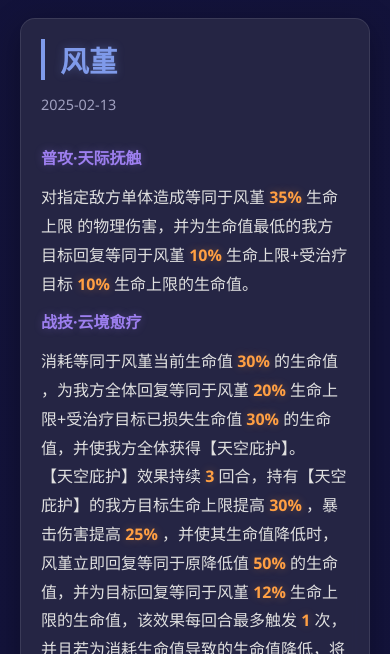
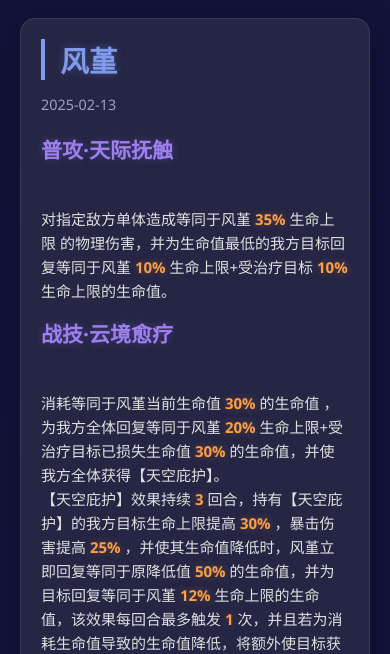
Before and after one commit to HyacineFengJin/HyacineFengJin.github.io, a plain HTML site: page index.html in a window 390 px wide. Shown: the part 152-806 px from the top of the page. Drawn offline with Linux system fonts and the light colour scheme.

Commit message:
Add files via upload

```diff
--- a/index.html
+++ b/index.html
@@ -7,6 +7,8 @@
     <link rel="manifest" href="/site.webmanifest">
     <meta charset="UTF-8">
     <title>虚构史学！！！ | Hyacine</title>
+    <!-- 新增viewport设置 -->
+    <meta name="viewport" content="width=device-width, initial-scale=1.0">
     <style>
         /* 星空背景 */
         body {
@@ -87,6 +89,7 @@
             display: inline-block;
             margin: 10px 0;
             text-shadow: 0 0 8px rgba(157, 127, 239, 0.3);
+            font-size: 1.2em; /* 新增基础字号 */
         }
 
         .numbers {
@@ -110,6 +113,16 @@
             }
             .article {
                 padding: 20px;
+            }
+            /* 新增移动端标题调整 */
+            .title-text {
+                font-size: 1.4em !important;
+                display: block;
+                margin: 15px 0;
+            }
+            .content {
+                font-size: 15px; /* 微调正文字号 */
+                line-height: 1.6;
             }
         }
     </style>
```
